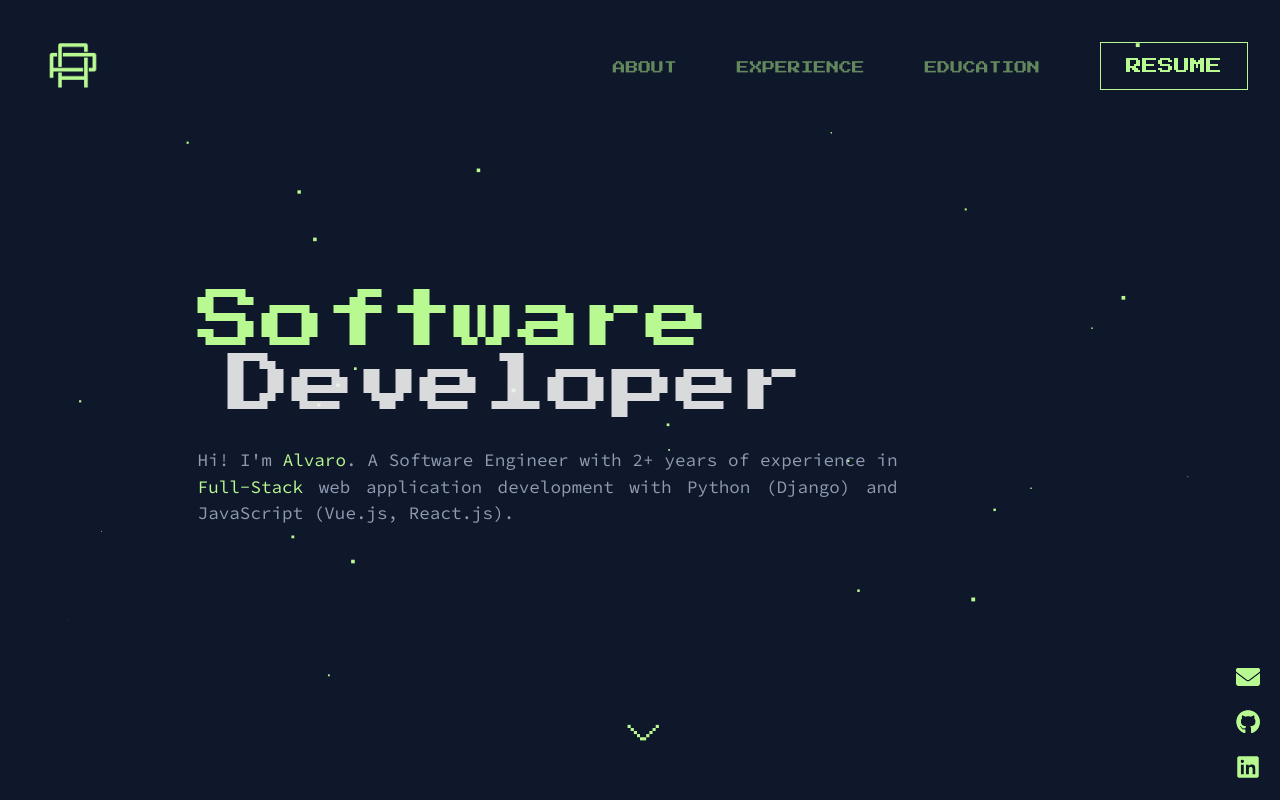
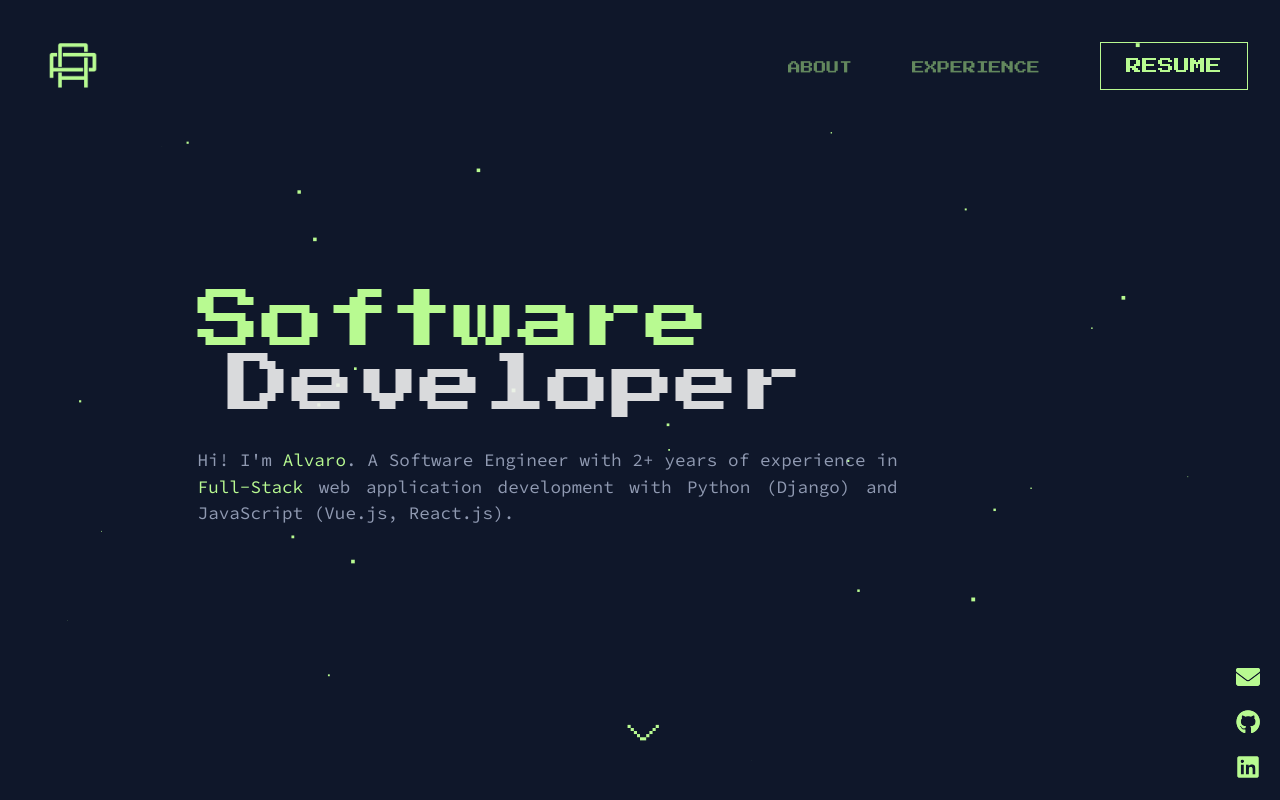
Before and after one commit to alvaro-lang/portfolio, a React (Create React App) app: page / in a window 1280 px wide. Shown: the top 800 px of the page. Built offline with nearby package versions, Linux system fonts and the light colour scheme.

Commit message:
configure new workflow for continue deployment

```diff
--- a/package.json
+++ b/package.json
@@ -18,9 +18,7 @@
     "start": "react-scripts start",
     "build": "react-scripts build",
     "test": "react-scripts test",
-    "eject": "react-scripts eject",
-    "predeploy": "npm run build",
-    "deploy": "gh-pages -d build"
+    "eject": "react-scripts eject"
   },
   "eslintConfig": {
     "extends": [
--- a/src/App.js
+++ b/src/App.js
@@ -6,7 +6,6 @@ import ContactBar from './components/ContactBar';
 import Presentation from './sections/Presentation';
 import About from './sections/About';
 import Experience from './sections/Experience';
-import Education from './sections/Education';
 
 function App() {
   return (
--- a/src/components/Header.jsx
+++ b/src/components/Header.jsx
@@ -61,11 +61,6 @@ export default function Header() {
               EXPERIENCE
             </a>
           </li>
-          <li className="section">
-            <a href="#courses" className={`retro-color ${activeSection === "courses" ? "active" : ""}`}>
-              EDUCATION
-            </a>
-          </li>
         </ul>
       </nav>
       <a href="CV_Alvaro_Pastor_Sellers.pdf" download>
```
